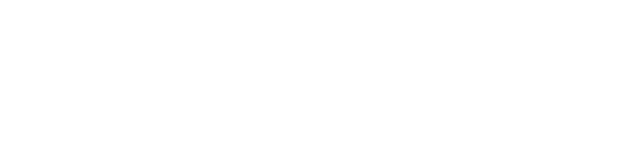
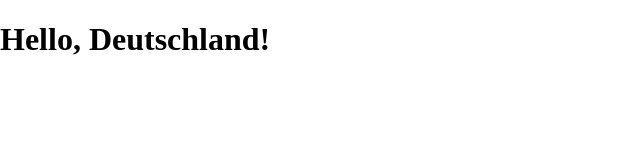
Before and after one commit to ValeOshee/template-test, a plain HTML site: page index.html in a window 1280 px wide. Shown: the whole page, without its empty margins (0-640 px from the left). Drawn offline with Linux system fonts and the light colour scheme.

Commit message:
hello germany!

```diff
--- a/index.html
+++ b/index.html
@@ -10,7 +10,7 @@
     <link rel="stylesheet" href="style.css">
 </head>
 <body>
-
+    <h1>Hello, Deutschland!</h1>
     <!-- Script -->
     <script src="script.js"></script>
 </body>
```
